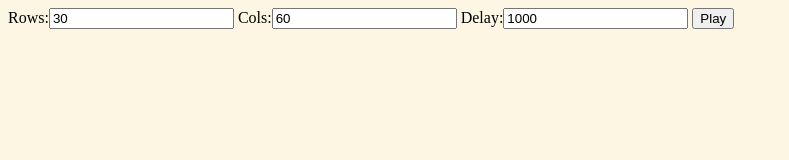
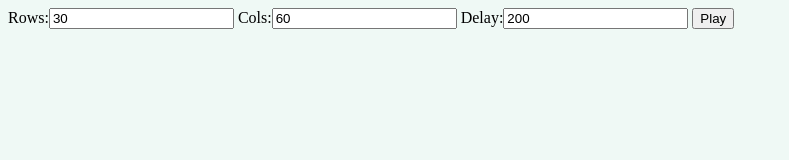
Before and after one commit to feiyuw/gameoflife, a plain HTML site: page index.d3.html in a window 1280 px wide. Shown: the whole page, without its empty margins (0-789 px from the left). Drawn offline with nearby package versions, Linux system fonts and the light colour scheme.

Commit message:
update gol style

```diff
--- a/index.d3.html
+++ b/index.d3.html
@@ -6,7 +6,7 @@
   <title>Game of Life (D3)</title>
   <style>
     html {
-      background-color: #fdf6e3;
+      background-color: #EFF9F5;
     }
     html,svg {
       width: 100%;
@@ -24,7 +24,7 @@
   <div id="ctrl">
     <label>Rows:</label><input id="rows" type="text" value="30"/>
     <label>Cols:</label><input id="cols" type="text" value="60"/>
-    <label>Delay:</label><input id="delay" type="text" value="1000"/>
+    <label>Delay:</label><input id="delay" type="text" value="200"/>
     <button onclick="onPlay()">Play</button>
   </div>
   <div id="board"></div>
```
Also changed, not shown: index.react.html (+2 -2 lines).
